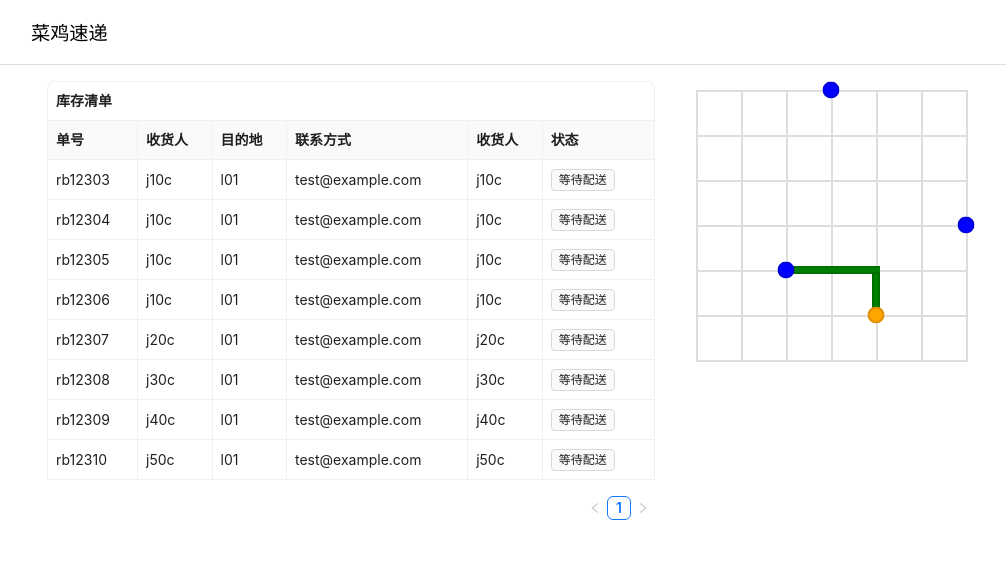
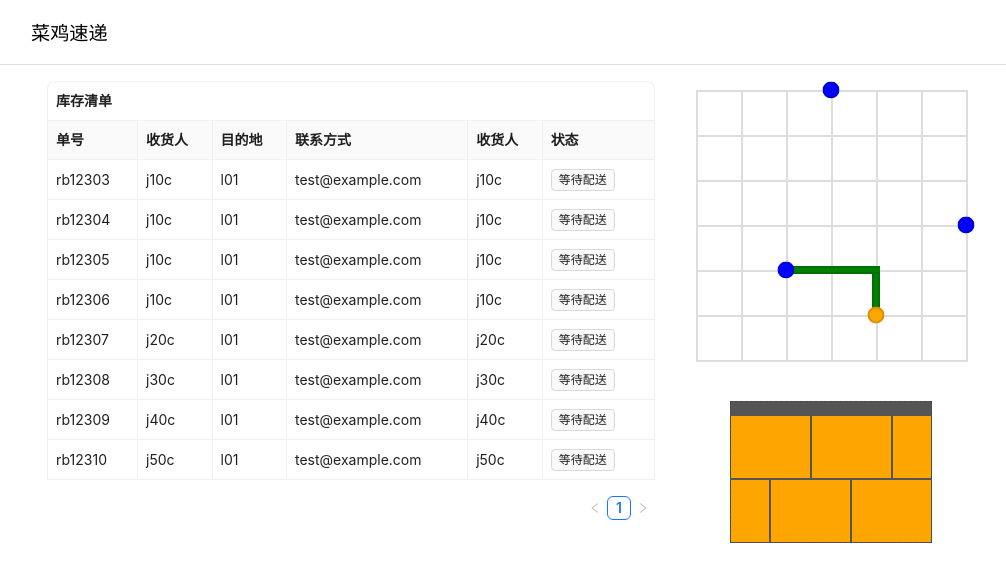
Before and after one commit to Raspberry-NoobrCar/noob-delivery-admin, a Next.js app in the folder apps/web/: page / in a window 1280 px wide. Shown: the top 582 px of the page, without its empty margins (129-1135 px from the left). Built offline with nearby package versions, Linux system fonts and the light colour scheme.

Commit message:
feat(car): add car layout

```diff
--- /dev/null
+++ b/apps/web/app/_components/CarModel/PackageLayer.tsx
@@ -0,0 +1,62 @@
+"use client"
+
+import usePackage from "@/hooks/usePackage";
+import { CSSProperties } from "react";
+
+interface IProps {
+  take: number;
+}
+
+const PackageCustomStyles: CSSProperties[] = [
+  { flex: "0 20%", height: "64px" },
+  { flex: "0 40%", height: "64px" },
+  { flex: "0 40%", height: "64px" },
+  { flex: "0 40%", height: "64px" },
+  { flex: "0 40%", height: "64px" },
+  { flex: "0 20%", height: "64px" },
+]
+
+const PackageLayer = (props: IProps) => {
+  const { take } = props;
+  const { packagesInCar } = usePackage();
+
+  return (
+    <div
+      className="layer package-layer"
+      style={{
+        display: "flex",
+        flexDirection: "row",
+        flexWrap: "wrap-reverse",
+        position: "absolute",
+        width: "100%",
+        bottom: 0,
+        left: 0
+      }}
+    >
+      { packagesInCar.map((item, index) => {
+        return (
+          <div
+            className="package-wrapper"
+            key={item.uid}
+            style={{
+              padding: "1px",
+              boxSizing: "border-box",
+              ...PackageCustomStyles[index]
+            }}
+          >
+            <div
+              className="package"
+              style={{
+                backgroundColor: "orange",
+                width: "100%",
+                height: "100%"
+              }}
+            />
+          </div>
+        );
+      })}
+    </div>
+  )
+}
+
+export default PackageLayer;
--- /dev/null
+++ b/apps/web/app/_components/CarModel/ShelfLayer.tsx
@@ -0,0 +1,19 @@
+const ShelfLayer = () => {
+  return (
+    <div
+      className="layer shelf-layer"
+    >
+      <div
+        style={{
+          width: "200px",
+          aspectRatio: "10 / 7",
+          border: "1px dashed #00000022",
+          margin: "0 auto",
+          backgroundColor: "#000000aa"
+        }}
+      />
+    </div>
+  )
+}
+
+export default ShelfLayer;
--- a/apps/web/app/_components/CarModel/index.tsx
+++ b/apps/web/app/_components/CarModel/index.tsx
@@ -1,6 +1,28 @@
+import PackageLayer from "./PackageLayer";
+import ShelfLayer from "./ShelfLayer";
+
 const CarModel = () => {
+  const takeOnce = 4;
+
   return (
-    <div className="car-model">
+    <div
+      className="car-model"
+      style={{ margin: "16px" }}
+    >
+      <div
+        className="model-body"
+        style={{
+          height: "100%",
+          display: "flex",
+          justifyContent: "center",
+          position: "relative"
+        }}
+      >
+        <div className="wrapper" style={{position: "relative"}}>
+          <ShelfLayer />
+          <PackageLayer take={takeOnce} />
+        </div>
+      </div>
     </div>
   )
 }
--- a/apps/web/app/page.tsx
+++ b/apps/web/app/page.tsx
@@ -20,7 +20,6 @@ export default function Page() {
             display: "flex",
             flexDirection: "column",
             flex: "0 320px",
-            gap: "24px"
           }}>
             <section className="extra-panel-a">
               <Map />
--- a/apps/web/package.json
+++ b/apps/web/package.json
@@ -13,7 +13,7 @@
     "next": "^13.4.1",
     "react": "^18.2.0",
     "react-dom": "^18.2.0",
-    "ui": "workspace:*"
+    "zustand": "^4.3.8"
   },
   "devDependencies": {
     "@types/node": "^17.0.12",
@@ -21,8 +21,6 @@
     "@types/react-dom": "^18.0.7",
     "eslint-config-custom": "workspace:*",
     "tsconfig": "workspace:*",
-    "typescript": "^4.5.3",
-    "interfaces": "workspace:*",
-    "services": "workspace:*"
+    "typescript": "^4.5.3"
   }
 }
```
Also changed, not shown: 1 other file (tests, documents, lock files or other folders).
